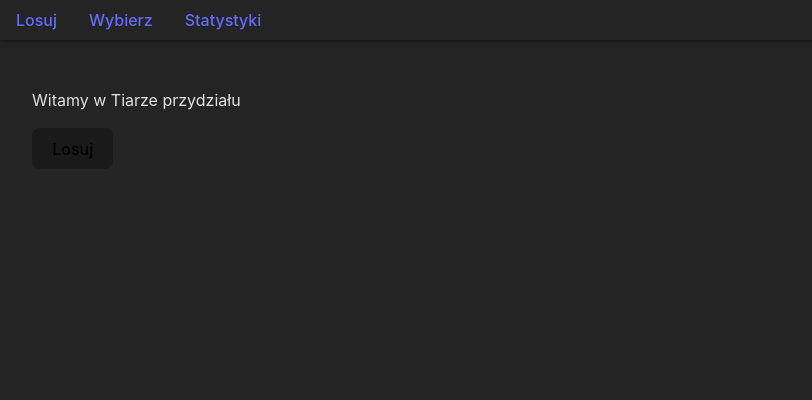
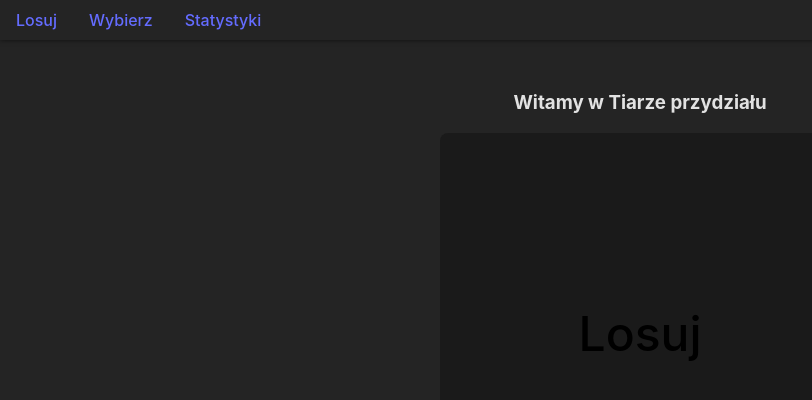
Before and after one commit to piotrwicijowski/tiara, a Svelte app: page / in a window 1280 px wide. Shown: the top 400 px of the page, without its empty margins (0-812 px from the left). Built offline with nearby package versions, Linux system fonts and the light colour scheme.

Commit message:
Centering

```diff
--- a/src/App.svelte
+++ b/src/App.svelte
@@ -22,5 +22,7 @@
 <style>
     .main {
         padding: 2em;
+        display: flex;
+        justify-content: center;
     }
 </style>
--- a/src/routes/Home.svelte
+++ b/src/routes/Home.svelte
@@ -2,14 +2,6 @@
     import { navigate } from "svelte-routing";
     import { randomizeHouses } from "../services/randomizer";
     import { housesStore } from "../services/stores";
-
-    // let houses;
-
-	// const unsubscribe = housesStore.subscribe(value => {
-	// 	houses = value;
-	// });
-
-	// onDestroy(unsubscribe);
 
     function select() {
         const selectedHouse = randomizeHouses($housesStore);
@@ -17,5 +9,22 @@
     }
 </script>
 
-<p>Witamy w Tiarze przydziału</p>
-<button on:click={select}>Losuj</button>
+<div class="wrapper">
+
+<h3>Witamy w Tiarze przydziału</h3>
+<button class="select" on:click={select}>Losuj</button>
+</div>
+
+<style>
+    .wrapper {
+        display: flex;
+        flex-direction: column;
+        align-items: center;
+    }
+    .select {
+        aspect-ratio: 1;
+        width: 400px;
+        max-width: 100%;
+        font-size: 3rem;
+    }
+</style>
--- a/src/routes/Stats.svelte
+++ b/src/routes/Stats.svelte
@@ -3,11 +3,19 @@
     import { housesInitial, housesStore } from "../services/stores";
     function reset() {
         housesStore.set(JSON.parse(JSON.stringify(housesInitial)));
-        console.log('oje')
+        console.log("oje");
     }
 </script>
 
-<button on:click={reset}>resetuj</button>
-{#each $housesStore as house}
-    <HouseStats {house} />
-{/each}
+<div class="wrapper">
+    <button on:click={reset}>resetuj</button>
+    {#each $housesStore as house}
+        <HouseStats {house} />
+    {/each}
+</div>
+
+<style>
+    .wrapper {
+        width: 100%;
+    }
+</style>
```
